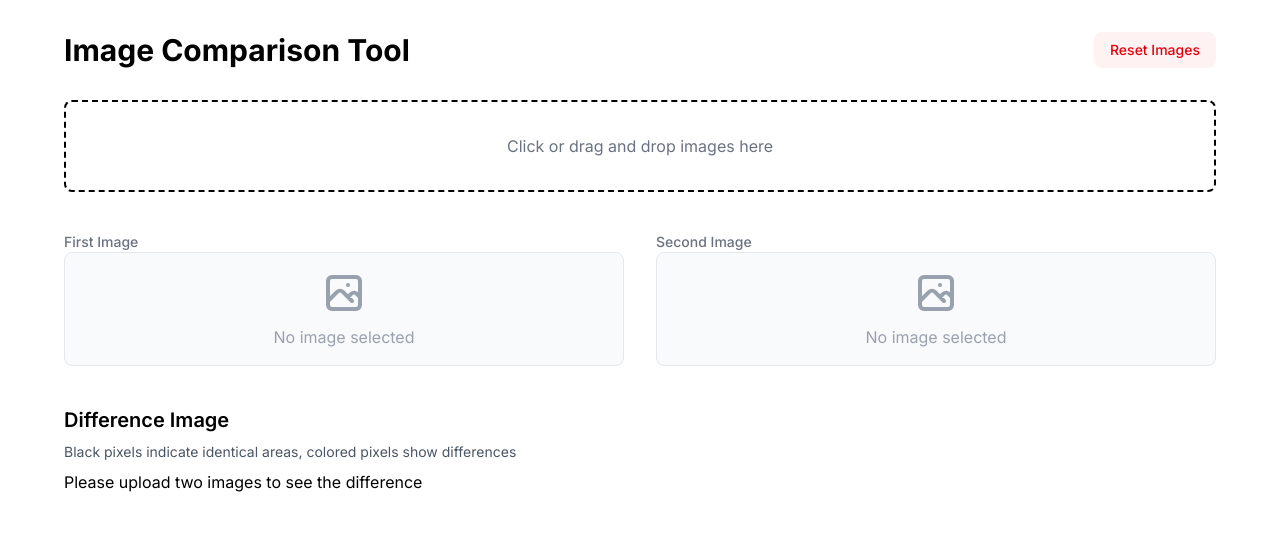
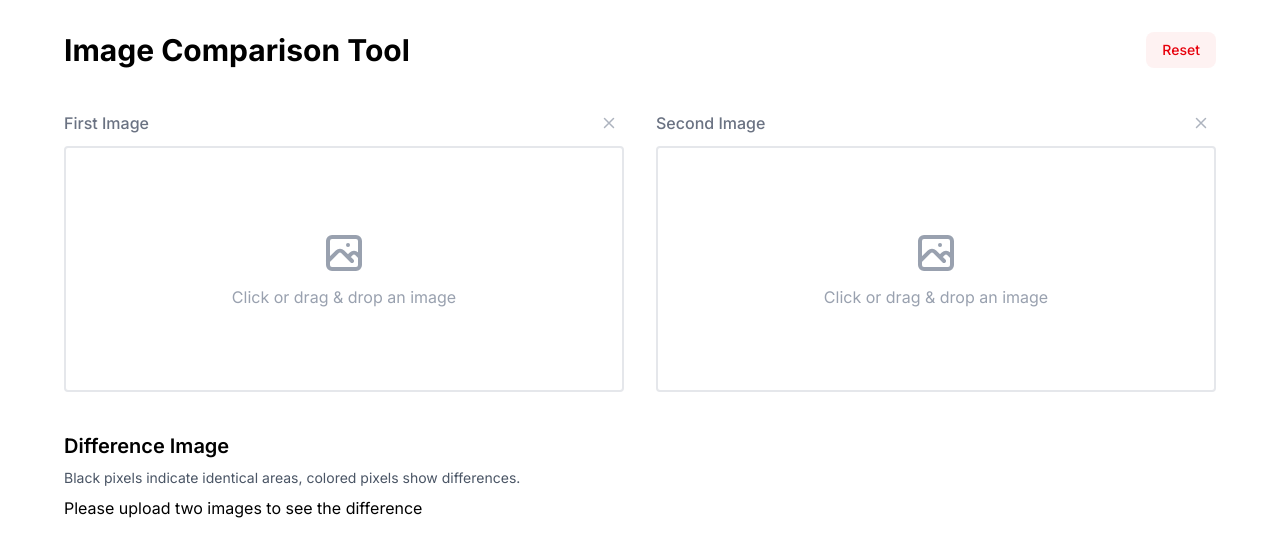
Before and after one commit to mikewesthad/image-diff, a Next.js app: page / in a window 1280 px wide. Shown: the top 556 px of the page. Built offline with nearby package versions, Linux system fonts and the light colour scheme.

Commit message:
Take advantage of textelFetch + align output to top left

```diff
--- a/app/ImageDropZone.tsx
+++ b/app/ImageDropZone.tsx
@@ -42,7 +42,7 @@ export default function ImageDropZone({ onDrop, children }: ImageDropZoneProps)
 
   return (
     <div
-      className="border-2 border-dashed rounded-lg p-8 text-center cursor-pointer hover:border-blue-500 hover:bg-blue-50 transition-colors"
+      className="h-full border-2 border-gray-200 p-2 rounded-sm text-center cursor-pointer hover:border-blue-500 hover:bg-blue-50 transition-colors flex items-center justify-center"
       onClick={handleClick}
       onDragEnter={handleDrag}
       onDragLeave={handleDrag}
@@ -57,7 +57,6 @@ export default function ImageDropZone({ onDrop, children }: ImageDropZoneProps)
         onChange={handleFileChange}
         className="hidden"
       />
-      <p className="text-gray-500">Click or drag and drop images here</p>
       {children}
     </div>
   );
--- a/app/ImagePreview.tsx
+++ b/app/ImagePreview.tsx
@@ -1,23 +1,32 @@
 "use client";
+
+import ImageDropZone from "./ImageDropZone";
 
 interface ImagePreviewProps {
   image: HTMLImageElement | null;
   label: string;
-  onRemove?: () => void;
+  onRemove: () => void;
+  onImageChange: (file: File) => void;
 }
 
-export default function ImagePreview({ image, label, onRemove }: ImagePreviewProps) {
+export default function ImagePreview({ image, label, onRemove, onImageChange }: ImagePreviewProps) {
+  const handleDrop = (files: FileList) => {
+    if (files.length > 0 && onImageChange) {
+      onImageChange(files[0]);
+    }
+  };
+
   return (
     <div className="flex flex-col h-full">
-      <div className="mt-2 text-sm text-gray-500 flex justify-between items-center">
-        <p className="font-medium">{label}</p>
-        {image && onRemove && (
+      <div className="pb-2 mt-2 text-gray-500 flex justify-between items-center">
+        <p className="text-md font-medium">{label}</p>
         <button
           onClick={onRemove}
-            className="p-1.5 text-gray-400 hover:text-red-500 hover:bg-red-50 active:bg-red-100 focus:outline-none focus:ring-2 focus:ring-red-500 focus:ring-offset-2 rounded-full transition-colors duration-150 cursor-pointer"
+          disabled={!image}
+          className="p-1.5 text-gray-400 enabled:hover:text-red-500 enabled:hover:bg-red-50 enabled:active:bg-red-100 focus:outline-none focus:ring-2 focus:ring-red-500 focus:ring-offset-2 rounded-full transition-colors duration-150 cursor-pointer disabled:opacity-80 disabled:cursor-not-allowed"
           aria-label="Remove image"
         >
-            <svg className="h-5 w-5" fill="none" viewBox="0 0 24 24" stroke="currentColor">
+          <svg className="h-4.5 w-4.5" fill="none" viewBox="0 0 24 24" stroke="currentColor">
             <path
               strokeLinecap="round"
               strokeLinejoin="round"
@@ -26,9 +35,9 @@ export default function ImagePreview({ image, label, onRemove }: ImagePreviewPro
             />
           </svg>
         </button>
-        )}
       </div>
-      <div className="flex-1 bg-gray-50 rounded-lg border border-gray-200 overflow-hidden flex items-center justify-center">
+      <div className="flex-auto h-[150px]">
+        <ImageDropZone onDrop={handleDrop}>
           {image ? (
             <img src={image.src} alt={label} className="max-w-full max-h-full object-contain" />
           ) : (
@@ -46,9 +55,10 @@ export default function ImagePreview({ image, label, onRemove }: ImagePreviewPro
                   d="M4 16l4.586-4.586a2 2 0 012.828 0L16 16m-2-2l1.586-1.586a2 2 0 012.828 0L20 14m-6-6h.01M6 20h12a2 2 0 002-2V6a2 2 0 00-2-2H6a2 2 0 00-2 2v12a2 2 0 002 2z"
                 />
               </svg>
-            <p className="mt-2">No image selected</p>
+              <p className="mt-2">Click or drag & drop an image</p>
             </div>
           )}
+        </ImageDropZone>
       </div>
       <div className="mt-2 text-sm text-gray-500">
         {image && (
--- a/app/imageDifference/ImageDifference.tsx
+++ b/app/imageDifference/ImageDifference.tsx
@@ -1,12 +1,8 @@
 "use client";
 
-import vertexShaderSource from "./vertex.glsl";
-import fragmentShaderSource from "./fragment.glsl";
 import { useEffect, useRef, useState } from "react";
-import { createGlslProgram } from "../webgl/createShader";
 import { isError } from "../result";
-import { createTexture } from "../webgl/createTexture";
-import { drawTwoImageProgram } from "../webgl/createFullscreenQuad";
+import { createImageDifferenceProgram } from "./createImageDifferenceProgram";
 
 export default function ImageDifference({
   imageA,
@@ -34,37 +30,20 @@ export default function ImageDifference({
         return;
       }
 
-      const programResult = createGlslProgram({ gl, vertexShaderSource, fragmentShaderSource });
-      if (isError(programResult)) {
-        setError(programResult.error);
+      const result = createImageDifferenceProgram({ gl, imageA, imageB });
+      if (isError(result)) {
+        setError(result.error);
         return;
       }
 
-      const program = programResult.value;
+      const { render, destroy } = result.value;
 
-      gl.useProgram(program);
-
-      const textureA = createTexture({ gl, image: imageA });
-      const textureB = createTexture({ gl, image: imageB });
-
-      const { positionBuffer, texCoordBuffer, vertexArrayObject } = drawTwoImageProgram({
-        gl,
-        program,
-        textureA,
-        textureB,
-      });
+      render();
 
       // TODO: ideally an object URL.
       setDifferenceImage(canvas.toDataURL());
 
-      return () => {
-        gl.deleteBuffer(positionBuffer);
-        gl.deleteBuffer(texCoordBuffer);
-        gl.deleteVertexArray(vertexArrayObject);
-        gl.deleteTexture(textureA);
-        gl.deleteTexture(textureB);
-        gl.deleteProgram(program);
-      };
+      return destroy;
     }
   }, [imageA, imageB]);
 
@@ -73,7 +52,7 @@ export default function ImageDifference({
       <div className="mt-4">
         <h2 className="text-xl font-semibold mb-2">Difference Image</h2>
         <p className="text-sm text-gray-600 mb-2">
-          Black pixels indicate identical areas, colored pixels show differences
+          Black pixels indicate identical areas, colored pixels show differences.
         </p>
         {!differenceImage && !error ? <p>Please upload two images to see the difference</p> : null}
         {error ? <p className="text-red-500">{error}</p> : null}
--- /dev/null
+++ b/app/imageDifference/createImageDifferenceProgram.ts
@@ -0,0 +1,129 @@
+import { createGlslProgram } from "../webgl/createShader";
+import vertexShaderSource from "./vertex.glsl";
+import fragmentShaderSource from "./fragment.glsl";
+import { error, isError, success, Result } from "../result";
+import { createTexture } from "../webgl/createTexture";
+
+interface ShaderProgram {
+  render: () => void;
+  destroy: () => void;
+}
+
+export function createImageDifferenceProgram({
+  gl,
+  imageA,
+  imageB,
+}: {
+  gl: WebGL2RenderingContext;
+  imageA: HTMLImageElement;
+  imageB: HTMLImageElement;
+}): Result<ShaderProgram> {
+  const programResult = createGlslProgram({ gl, vertexShaderSource, fragmentShaderSource });
+  if (isError(programResult)) {
+    return error(programResult.error);
+  }
+
+  let isDestroyed = false;
+  const program = programResult.value;
+
+  const textureA = createTexture({ gl, image: imageA });
+  const textureB = createTexture({ gl, image: imageB });
+
+  const positionLocation = gl.getAttribLocation(program, "a_position");
+  const texCoordLocation = gl.getAttribLocation(program, "a_texCoord");
+  const image1Location = gl.getUniformLocation(program, "u_imageA");
+  const image2Location = gl.getUniformLocation(program, "u_imageB");
+
+  // Vertex positions for a quad covering the render area. (-1, -1) is the is
+  // the bottom left in clip space.
+  // Set up a new buffer on the GPU.
+  const positionBuffer = gl.createBuffer();
+  // Set that new position buffer as the active ARRAY_BUFFER.
+  gl.bindBuffer(gl.ARRAY_BUFFER, positionBuffer);
+  // Upload vertex positions to active ARRAY_BUFFER to form a triangle strip.
+  gl.bufferData(
+    gl.ARRAY_BUFFER,
+    new Float32Array([
+      // Bottom left
+      -1, -1,
+      // Bottom right
+      1, -1,
+      // Top left
+      -1, 1,
+      // Top right
+      1, 1,
+    ]),
+    gl.STATIC_DRAW
+  );
+
+  // Matching texture coordinates for the positions. (0, 0) is the top left in
+  // our fragment shader.
+  const texCoordBuffer = gl.createBuffer();
+  gl.bindBuffer(gl.ARRAY_BUFFER, texCoordBuffer);
+  gl.bufferData(
+    gl.ARRAY_BUFFER,
+    new Float32Array([
+      // Bottom left
+      0, 1,
+      // Bottom right
+      1, 1,
+      // Top left
+      0, 0,
+      // Top right
+      1, 0,
+    ]),
+    gl.STATIC_DRAW
+  );
+
+  // Object store for vertex data (in this case, positions & texture coords).
+  const vertexArrayObject = gl.createVertexArray();
+  // Set the VAO as active.
+  gl.bindVertexArray(vertexArrayObject);
+
+  // Set up position attribute in the VAO.
+  gl.enableVertexAttribArray(positionLocation);
+  gl.bindBuffer(gl.ARRAY_BUFFER, positionBuffer);
+  gl.vertexAttribPointer(positionLocation, 2, gl.FLOAT, false, 0, 0);
+
+  // Set up texture coordinate attribute in the VAO.
+  gl.enableVertexAttribArray(texCoordLocation);
+  gl.bindBuffer(gl.ARRAY_BUFFER, texCoordBuffer);
+  gl.vertexAttribPointer(texCoordLocation, 2, gl.FLOAT, false, 0, 0);
+
+  return success({
+    render: () => {
+      if (isDestroyed) {
+        return;
+      }
+
+      gl.viewport(0, 0, gl.canvas.width, gl.canvas.height);
+      gl.clearColor(0, 0, 0, 0);
+      gl.clear(gl.COLOR_BUFFER_BIT);
+      gl.useProgram(program);
+      gl.bindVertexArray(vertexArrayObject);
+
+      // Bind the textures to slots 0 and 1.
+      gl.activeTexture(gl.TEXTURE0);
+      gl.bindTexture(gl.TEXTURE_2D, textureA);
+      gl.uniform1i(image1Location, 0);
+      gl.activeTexture(gl.TEXTURE1);
+      gl.bindTexture(gl.TEXTURE_2D, textureB);
+      gl.uniform1i(image2Location, 1);
+
+      gl.drawArrays(gl.TRIANGLE_STRIP, 0, 4);
+    },
+    destroy: () => {
+      if (isDestroyed) {
+        return;
+      }
+
+      isDestroyed = true;
+      gl.deleteBuffer(positionBuffer);
+      gl.deleteBuffer(texCoordBuffer);
+      gl.deleteVertexArray(vertexArrayObject);
+      gl.deleteTexture(textureA);
+      gl.deleteTexture(textureB);
+      gl.deleteProgram(program);
+    },
+  });
+}
--- a/app/page.tsx
+++ b/app/page.tsx
@@ -20,36 +20,19 @@ export default function Home() {
   const [image1, setImage1] = useState<HTMLImageElement | null>(null);
   const [image2, setImage2] = useState<HTMLImageElement | null>(null);
 
-  const handleImageLoad = useCallback(
-    async (imageFileList: FileList) => {
-      if (imageFileList.length === 0) {
-        return;
-      }
+  const handleImage1Change = useCallback(async (file: File) => {
+    const result = await loadImage(file);
+    if (!isError(result)) {
+      setImage1(result.value);
+    }
+  }, []);
 
-      const firstFile = imageFileList[0];
-      const secondFile = imageFileList[1];
-
-      const [image1Result, image2Result] = await Promise.all([
-        firstFile ? loadImage(firstFile) : null,
-        secondFile ? loadImage(secondFile) : null,
-      ]);
-
-      const newImage1 = image1Result && !isError(image1Result) ? image1Result.value : null;
-      const newImage2 = image2Result && !isError(image2Result) ? image2Result.value : null;
-
-      const allImages = [image1, image2, newImage1, newImage2].filter((image) => image !== null);
-      const updatedImages = allImages.slice(allImages.length - 2);
-
-      if (updatedImages[0]) {
-        setImage1(updatedImages[0]);
-      }
-
-      if (updatedImages[1]) {
-        setImage2(updatedImages[1]);
-      }
-    },
-    [image1, image2]
-  );
+  const handleImage2Change = useCallback(async (file: File) => {
+    const result = await loadImage(file);
+    if (!isError(result)) {
+      setImage2(result.value);
+    }
+  }, []);
 
   const handleReset = useCallback(() => {
     setImage1(null);
@@ -73,19 +56,27 @@ export default function Home() {
             onClick={handleReset}
             className="cursor-pointer px-4 py-2 text-sm font-medium text-red-600 bg-red-50 rounded-lg hover:bg-red-100 focus:outline-none focus:ring-2 focus:ring-red-500 focus:ring-offset-2"
           >
-            Reset Images
+            Reset
           </button>
         </div>
         <div className="space-y-8">
-          <ImageDropZone onDrop={handleImageLoad}>
-            {image1 && !image2 ? (
-              <p className="text-sm text-gray-400 mt-2">Drop a second image to compare</p>
-            ) : null}
-          </ImageDropZone>
-
           <div className="grid grid-cols-2 gap-8">
-            <ImagePreview image={image1} label="First Image" onRemove={handleRemoveImage1} />
-            <ImagePreview image={image2} label="Second Image" onRemove={handleRemoveImage2} />
+            <div className="h-[300px]">
+              <ImagePreview
+                image={image1}
+                label="First Image"
+                onRemove={handleRemoveImage1}
+                onImageChange={handleImage1Change}
+              />
+            </div>
+            <div className="h-[300px]">
+              <ImagePreview
+                image={image2}
+                label="Second Image"
+                onRemove={handleRemoveImage2}
+                onImageChange={handleImage2Change}
+              />
+            </div>
           </div>
 
           <ImageDifference imageA={image1} imageB={image2} />
--- a/app/webgl/createFullscreenQuad.ts
+++ /dev/null
@@ -1,58 +0,0 @@
-/**
- * Helper for image comparison shaders.Draws two images on a fullscreen quad.
- */
-export function drawTwoImageProgram({
-  gl,
-  program,
-  textureA,
-  textureB,
-}: {
-  gl: WebGL2RenderingContext;
-  program: WebGLProgram;
-  textureA: WebGLTexture;
-  textureB: WebGLTexture;
-}) {
-  const positionLocation = gl.getAttribLocation(program, "a_position");
-  const texCoordLocation = gl.getAttribLocation(program, "a_texCoord");
-  const image1Location = gl.getUniformLocation(program, "u_imageA");
-  const image2Location = gl.getUniformLocation(program, "u_imageB");
-
-  // Vertex positions for a quad covering the render area.
-  const positionBuffer = gl.createBuffer();
-  gl.bindBuffer(gl.ARRAY_BUFFER, positionBuffer);
-  gl.bufferData(gl.ARRAY_BUFFER, new Float32Array([-1, -1, 1, -1, -1, 1, 1, 1]), gl.STATIC_DRAW);
-
-  // Matching texture coordinates for the positions.
-  const texCoordBuffer = gl.createBuffer();
-  gl.bindBuffer(gl.ARRAY_BUFFER, texCoordBuffer);
-  gl.bufferData(gl.ARRAY_BUFFER, new Float32Array([0, 0, 1, 0, 0, 1, 1, 1]), gl.STATIC_DRAW);
-
-  const vertexArrayObject = gl.createVertexArray();
-  gl.bindVertexArray(vertexArrayObject);
-
-  // Set up position attribute in the vao
-  gl.enableVertexAttribArray(positionLocation);
-  gl.bindBuffer(gl.ARRAY_BUFFER, positionBuffer);
-  gl.vertexAttribPointer(positionLocation, 2, gl.FLOAT, false, 0, 0);
-
-  // Set up texture coordinate attribute
-  gl.enableVertexAttribArray(texCoordLocation);
-  gl.bindBuffer(gl.ARRAY_BUFFER, texCoordBuffer);
-  gl.vertexAttribPointer(texCoordLocation, 2, gl.FLOAT, false, 0, 0);
-
-  gl.activeTexture(gl.TEXTURE0);
-  gl.bindTexture(gl.TEXTURE_2D, textureA);
-  gl.uniform1i(image1Location, 0);
-
-  gl.activeTexture(gl.TEXTURE1);
-  gl.bindTexture(gl.TEXTURE_2D, textureB);
-  gl.uniform1i(image2Location, 1);
-
-  gl.drawArrays(gl.TRIANGLE_STRIP, 0, 4);
-
-  return {
-    positionBuffer,
-    texCoordBuffer,
-    vertexArrayObject,
-  };
-}
--- a/app/webgl/createTexture.ts
+++ b/app/webgl/createTexture.ts
@@ -2,7 +2,7 @@ export function createTexture({
   gl,
   image,
 }: {
-  gl: WebGLRenderingContext;
+  gl: WebGL2RenderingContext;
   image: HTMLImageElement;
 }) {
   const texture = gl.createTexture();
@@ -13,6 +13,7 @@ export function createTexture({
   gl.texParameteri(gl.TEXTURE_2D, gl.TEXTURE_MIN_FILTER, gl.NEAREST);
   gl.texParameteri(gl.TEXTURE_2D, gl.TEXTURE_MAG_FILTER, gl.NEAREST);
 
+  gl.pixelStorei(gl.UNPACK_FLIP_Y_WEBGL, false);
   gl.bindTexture(gl.TEXTURE_2D, texture);
   gl.texImage2D(gl.TEXTURE_2D, 0, gl.RGBA, gl.RGBA, gl.UNSIGNED_BYTE, image);
 
```
Also changed, not shown: app/imageDifference/fragment.glsl. Lines whose indentation alone changed are shown as unchanged.
